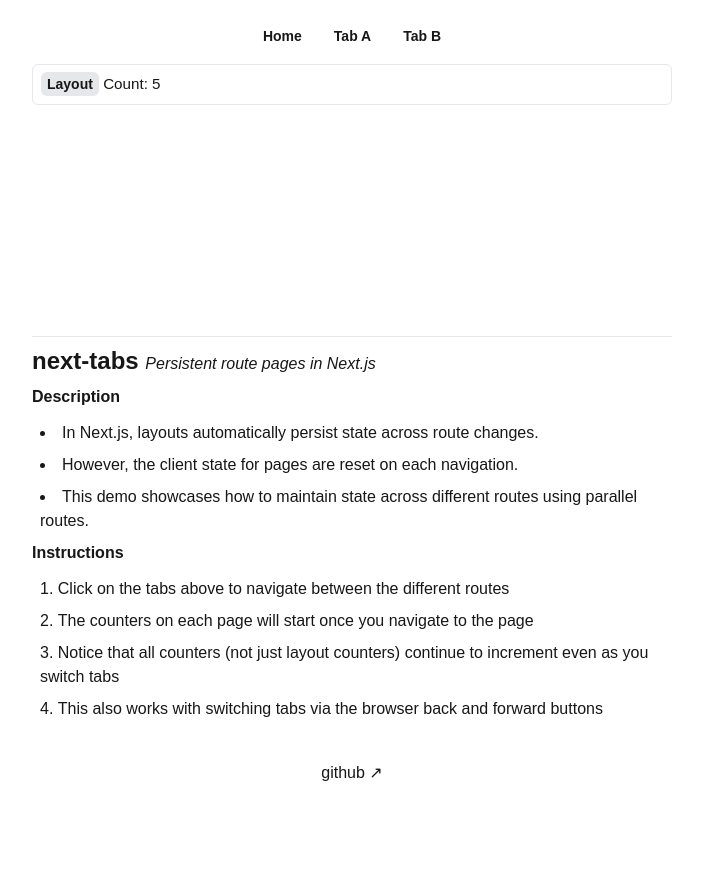
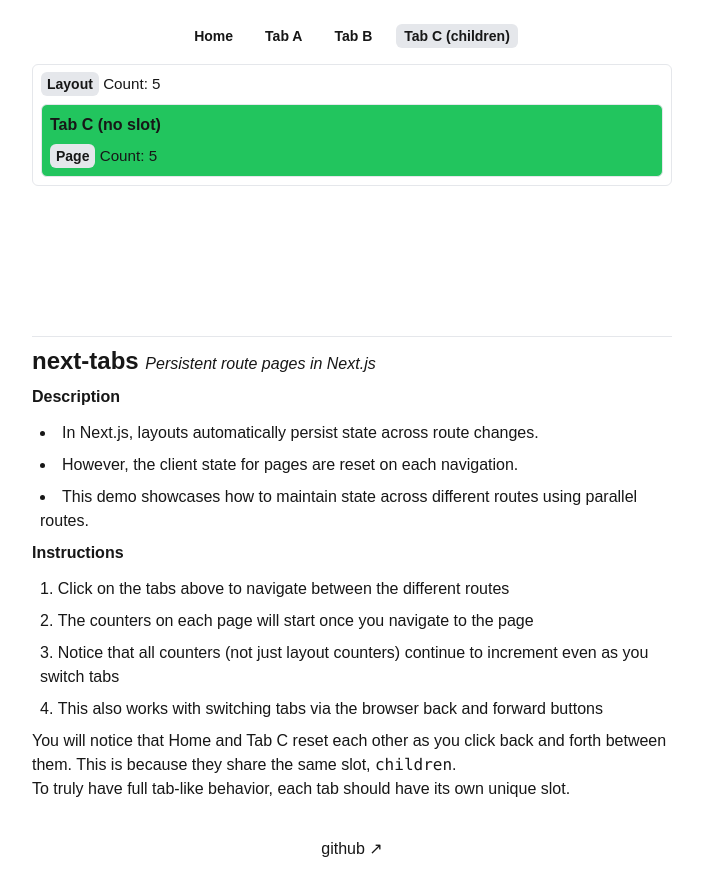
Before and after one commit to rexfordessilfie/next-tabs, a Next.js app: page /tab-c in a window 1280 px wide. Before the commit this address had no page. Shown: the whole page, without its empty margins (288-991 px from the left). Before the commit the page ends 801 px from the top, so only its background shows below. Built offline with nearby package versions, Linux system fonts and the light colour scheme.

Commit message:
chore: add tab c

```diff
--- a/app/layout.tsx
+++ b/app/layout.tsx
@@ -42,11 +42,13 @@ export default function RootLayout({
               <NavLink href="/">Home</NavLink>
               <NavLink href="/tab-a">Tab A</NavLink>
               <NavLink href="/tab-b">Tab B</NavLink>
+              <NavLink href="/tab-c">Tab C (children)</NavLink>
             </div>
 
             <div className="p-2 border dark:border-gray-500 rounded-md flex flex-col gap-2">
               <Counter label="Layout" />
               <Route path="/" component={children} />
+              <Route path="/tab-c" component={children} />
               <Route path="/tab-a" component={tab_a} />
               <Route path="/tab-b" component={tab_b} />
             </div>
@@ -98,6 +100,13 @@ export default function RootLayout({
                 forward buttons
               </li>
             </ol>
+
+            <p>
+              You will notice that Home and Tab C reset each other as you click
+              back and forth between them. This is because they share the same
+              slot, <code>children</code>.<br></br>To truly have full tab-like
+              behavior, each tab should have its own unique slot.
+            </p>
           </div>
           <div className="w-full text-center mt-8">
             <Link href="https://github.com/rexfordessilfie/next-tabs">
--- /dev/null
+++ b/app/tab-c/page.tsx
@@ -0,0 +1,10 @@
+import { Counter } from "@/app/components/Counter";
+
+export default function TabC() {
+  return (
+    <div className="border bg-green-500 dark:bg-green-600 p-2 rounded-md flex flex-col gap-2 dark:border-gray-500">
+      <h1 className="font-semibold">Tab C (no slot)</h1>
+      <Counter label="Page" />
+    </div>
+  );
+}
```
